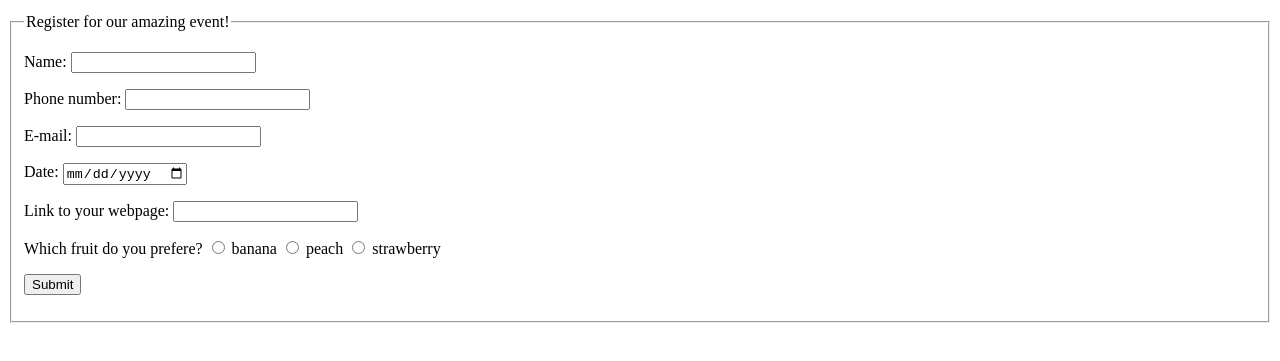
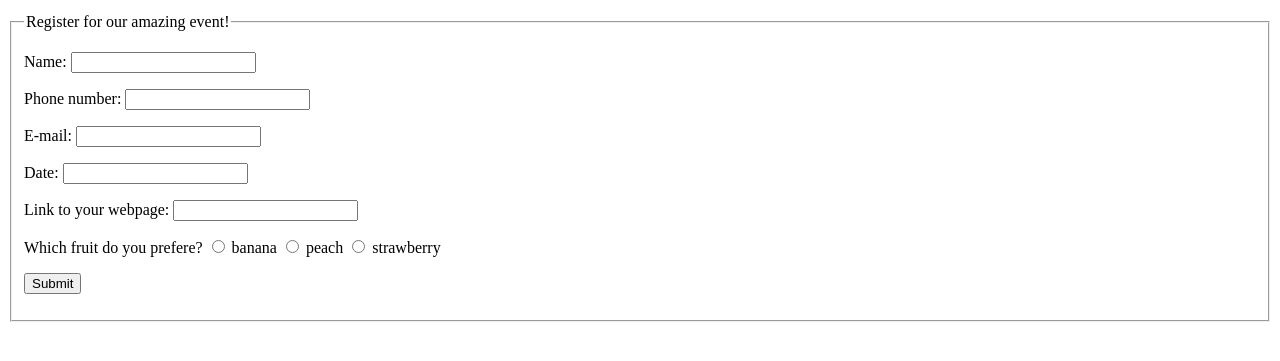
Before and after one commit to gorzat/mentorship-101, a plain HTML site: page 02 - HTML intro/form.html in a window 1280 px wide. Shown: the part 101-462 px from the top of the page. Drawn offline with Linux system fonts and the light colour scheme.

Commit message:
date field changed to text with new pattern

```diff
--- a/02 - HTML intro/form.html
+++ b/02 - HTML intro/form.html
@@ -26,8 +26,7 @@
                 </p>
                 <p>
                     <label for="date">Date:</label>
-                    <input id="date" type="date" pattern="[0-9]{4}-(0[1-9]|1[012])-(0[1-9]|1[0-9]|2[0-9]|3[01])
-" required>
+                    <input id="date" type="text" pattern="(19|20[0-9]){2}[\-](0|1)\d{1}[\-]((0|1|2)\d{1}|3(1|2))" required>
                 </p>
                 <p>
                     <label for="webpage">Link to your webpage:</label>
```
